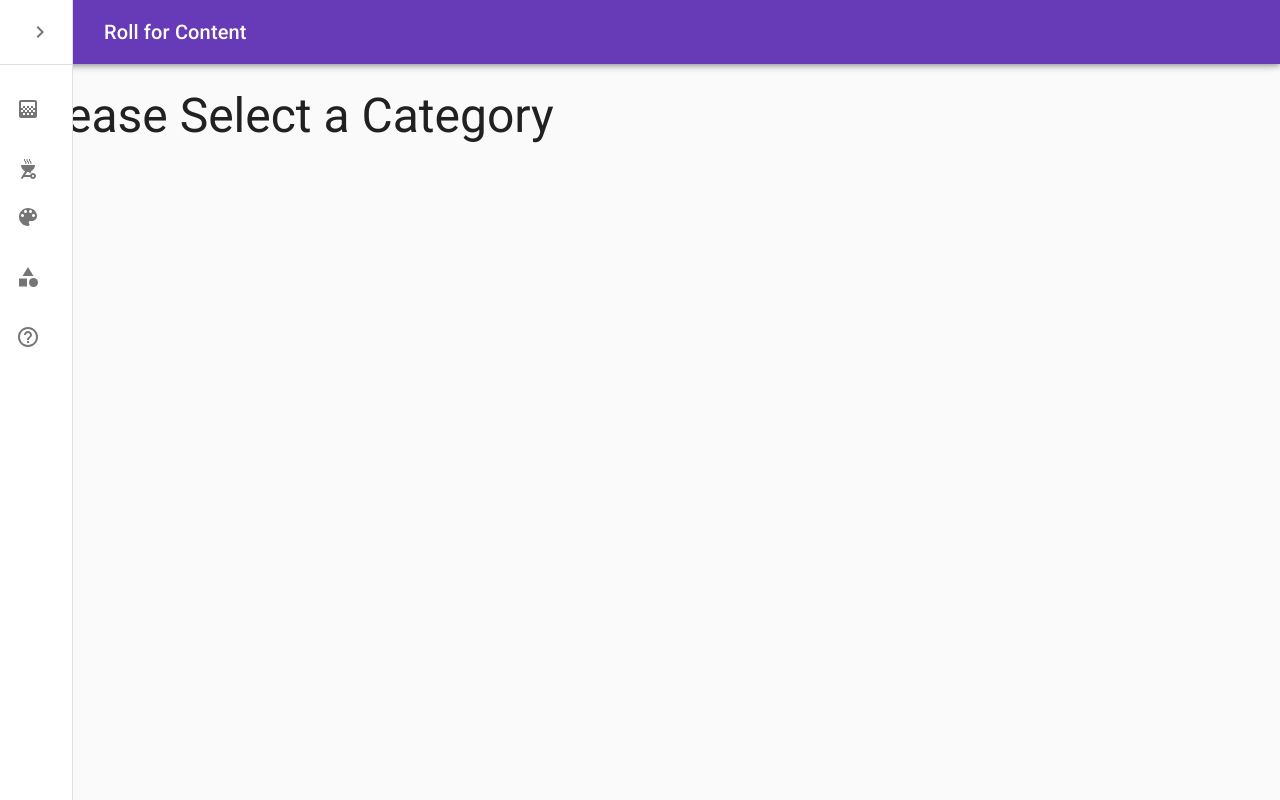
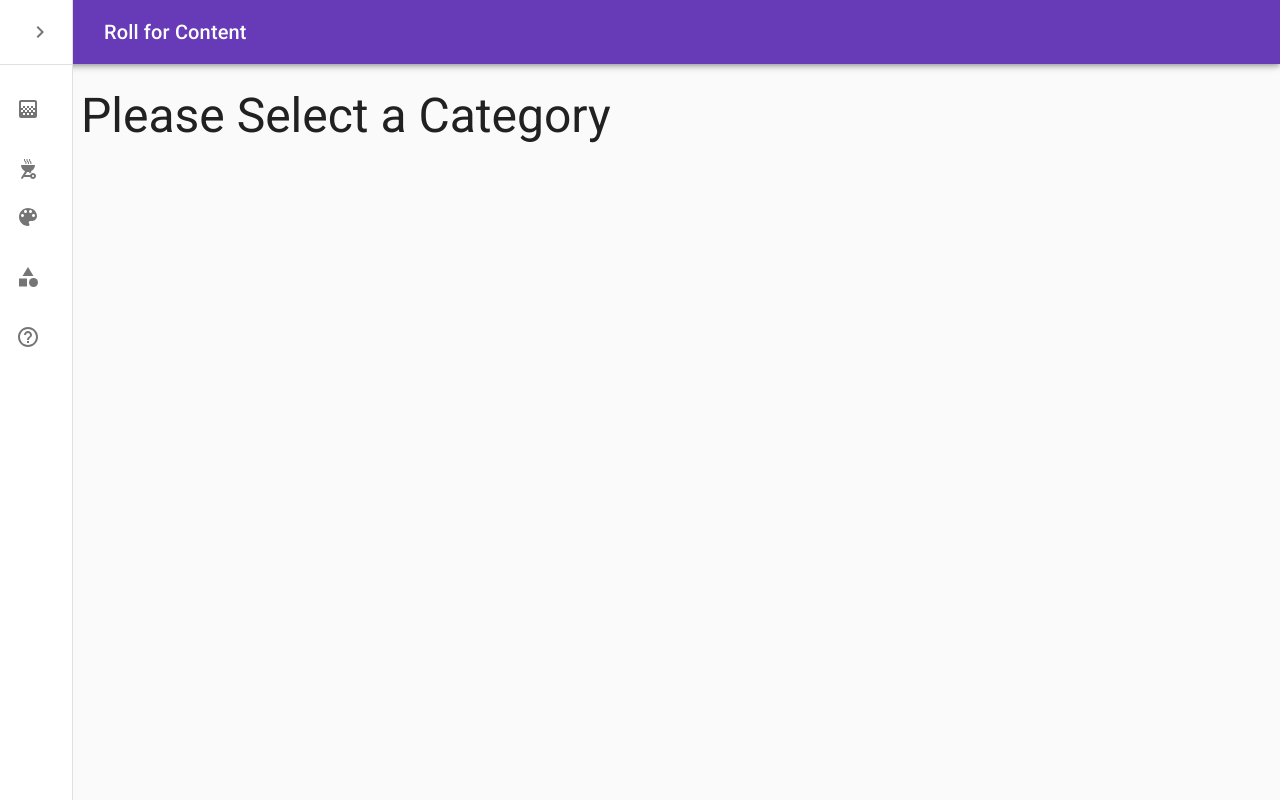
Before and after one commit to nheinbaugh/RollForContent, a React (Create React App) app in the folder roll-for-content/: page / in a window 1280 px wide. Built offline with nearby package versions, Linux system fonts and the light colour scheme.

Commit message:
updated the basics

```diff
--- a/roll-for-content/src/layout/workspace/Workspace.tsx
+++ b/roll-for-content/src/layout/workspace/Workspace.tsx
@@ -23,6 +23,9 @@ const useStyles = makeStyles(theme =>
         duration: theme.transitions.duration.leavingScreen
       })
     }),
+    closedDrawerWorkspace: (props: WorkspaceProps) => ({
+      marginLeft: theme.spacing(7) + 1
+    }),
     workspaceContainerShift: (props: WorkspaceProps) => ({
       transition: theme.transitions.create('margin', {
         easing: theme.transitions.easing.easeOut,
@@ -38,6 +41,7 @@ const Workspace: React.FC<WorkspaceProps> = props => {
   return (
     <div
       className={clsx(classes.workspaceContainer, {
+        [classes.closedDrawerWorkspace]: !props.isDrawerOpen,
         [classes.workspaceContainerShift]: props.isDrawerOpen
       })}
     >
--- /dev/null
+++ b/roll-for-content/src/pages/help/HelpContainer.tsx
@@ -0,0 +1,6 @@
+import React from 'react';
+import { BaseProps } from '../../utils';
+
+export const HelpContainer: React.FC<BaseProps> = () => {
+  return <div>This is a help page.</div>;
+};
--- a/roll-for-content/src/providers/RouteProvider.tsx
+++ b/roll-for-content/src/providers/RouteProvider.tsx
@@ -1,6 +1,7 @@
 import React from 'react';
 import { Route, Switch } from 'react-router-dom';
 import EmptyWorkspace from '../layout/workspace/EmptyWorkspace';
+import { HelpContainer } from '../pages/help/HelpContainer';
 import RecipeContainer from '../pages/recipes/RecipeContainer';
 import UserContentContainer from '../pages/user-content/UserContentContainer';
 
@@ -21,6 +22,9 @@ export const RouteProvider = () => {
       <Route path={routes.recipes}>
         <RecipeContainer />
       </Route>
+      <Route path={routes.help}>
+        <HelpContainer />
+      </Route>
       <EmptyWorkspace />
     </Switch>
   );
```
